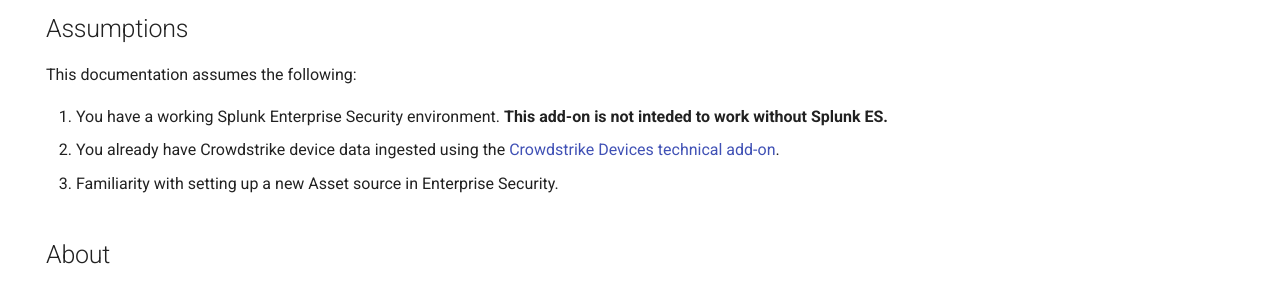
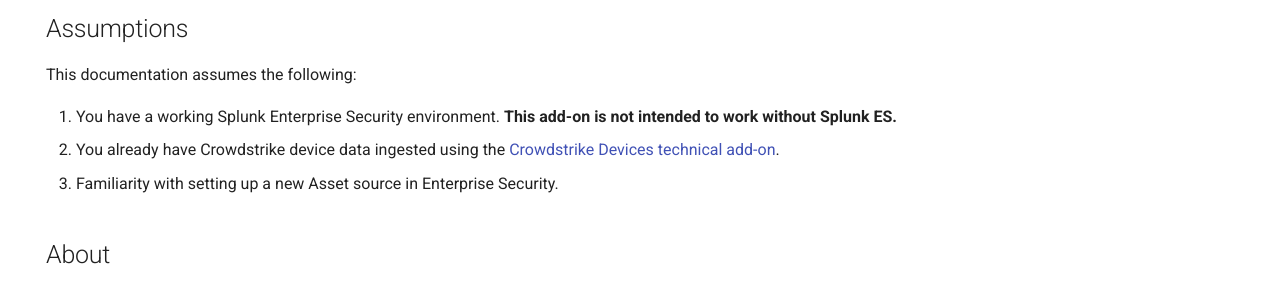
Before and after one commit to splunk/SA-CrowdstrikeDevices, an MkDocs documentation site: the page built from docs/index.md, in a window 1280 px wide and 900 px high, scrolled down 853 px. Shown: the part 215-501 px from the top of the window. Built offline with MkDocs 1.6.1 and Material for MkDocs 9.7.7, drawn with Linux system fonts in a browser that asks for light colours; comment, search, counter and statistics services are not loaded.

Commit message:
fixed typo
Signed-off-by: Zach Christensen <23529374+ZachChristensen28@users.noreply.github.com>

```diff
--- a/docs/index.md
+++ b/docs/index.md
@@ -25,7 +25,7 @@
 
 This documentation assumes the following:
 
-1. You have a working Splunk Enterprise Security environment. __This add-on is not inteded to work without Splunk ES.__
+1. You have a working Splunk Enterprise Security environment. __This add-on is not intended to work without Splunk ES.__
 2. You already have Crowdstrike device data ingested using the [Crowdstrike Devices technical add-on](https://splunkbase.splunk.com/app/5570).
 3. Familiarity with setting up a new Asset source in Enterprise Security.
 
```
